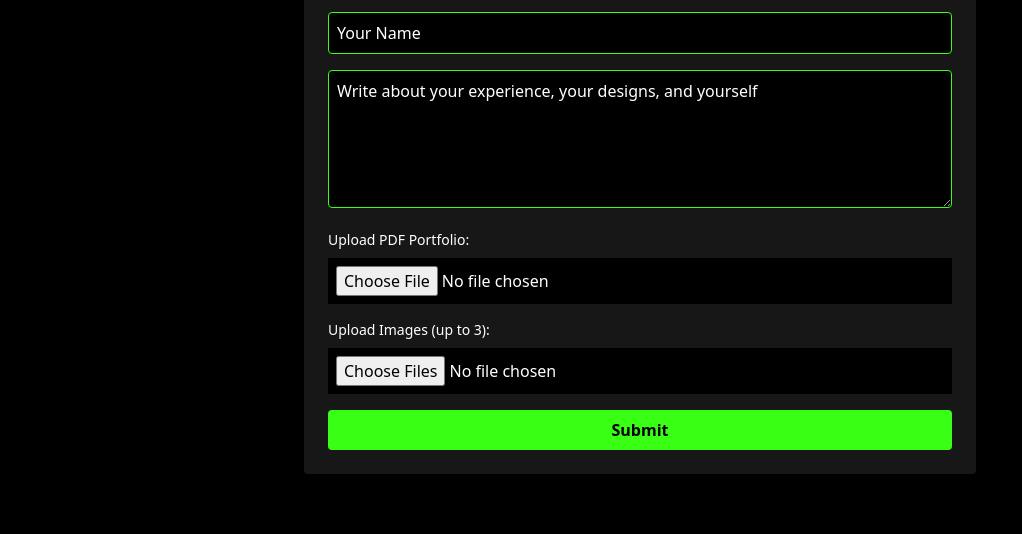
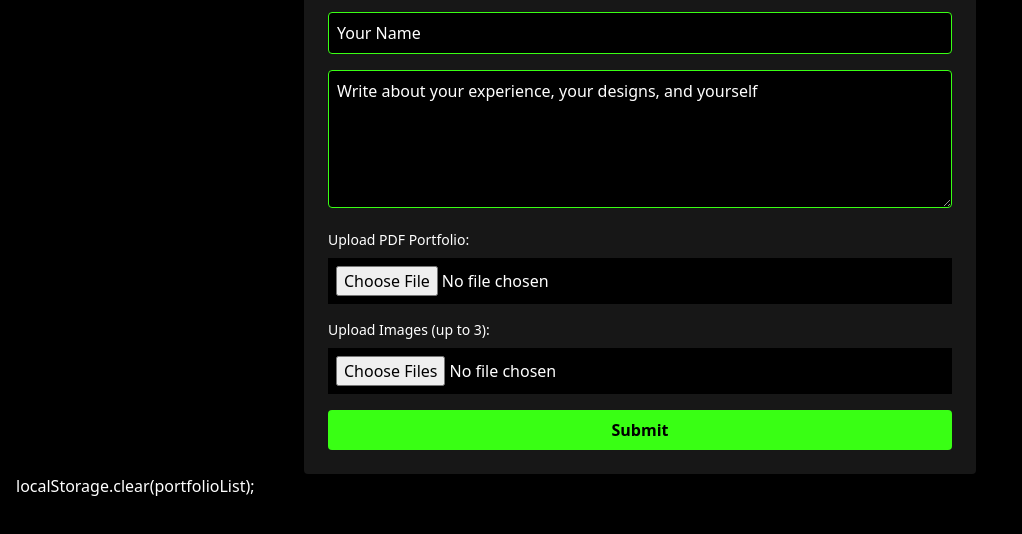
Before and after one commit to alexhere616/styleBlueprint, a plain HTML site: page portfolio.html in a window 1280 px wide. Shown: the part 112-646 px from the top of the page, without its empty margins (0-1022 px from the left). Drawn offline with nearby package versions, Linux system fonts and the light colour scheme.

Commit message:
Update portfolio.html

```diff
--- a/portfolio.html
+++ b/portfolio.html
@@ -27,7 +27,7 @@
       <button type="submit" class="w-full bg-[var(--neon-green)] text-black font-semibold py-2 rounded hover:brightness-110">Submit</button>
     </form>
   </div>
-
+  localStorage.clear(portfolioList);
   <script>
     document.getElementById("portfolioForm").addEventListener("submit", async function (e) {
       e.preventDefault();
```
